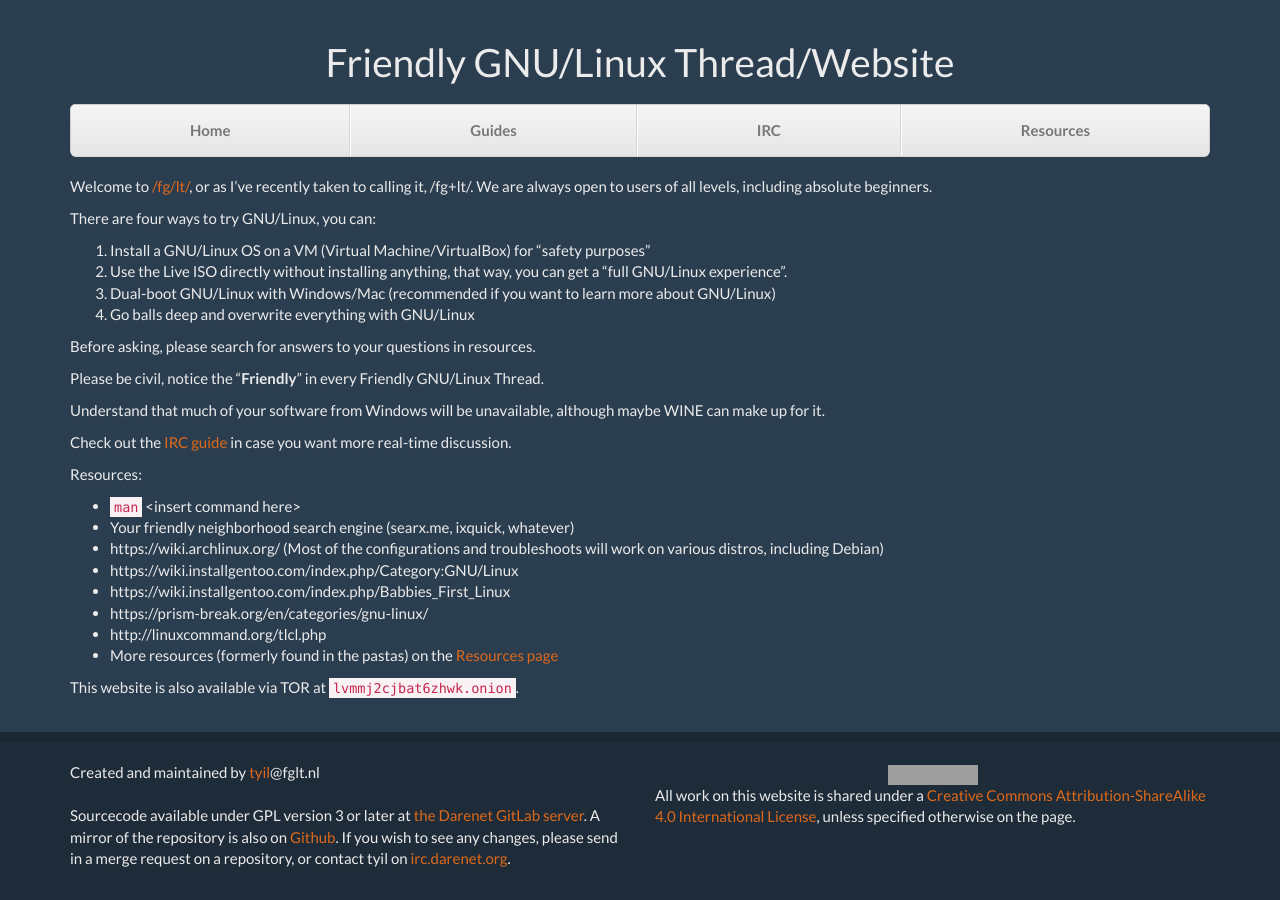
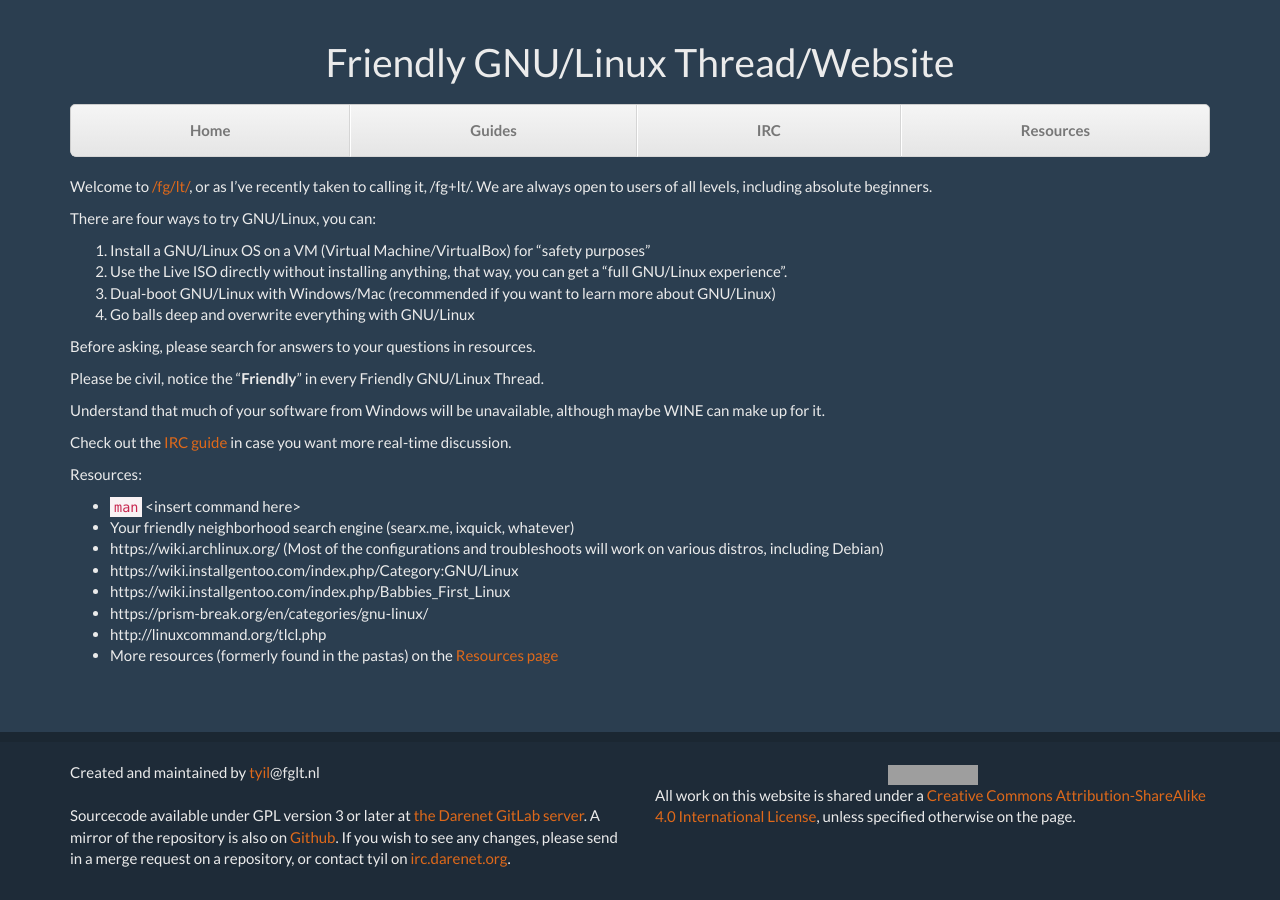
Before and after one commit to scriptkitties/fglt, a Jekyll site: the page built from index.md, in a window 1280 px wide. Built offline with Jekyll 4.4.1, drawn with Linux system fonts in a browser that asks for light colours; Markdown is read by kramdown in place of the engine named in the settings; grey boxes are pictures that could not be loaded.

Commit message:
Remove .onion reference
People use TOR to stay anonymous. The current site's design loads 3rd
party resources from Google (the fonts). As such, it would be harmful to
recommend using TOR, as it would give the user a false sense of privacy.

```diff
--- a/index.md
+++ b/index.md
@@ -38,5 +38,3 @@ Resources:
 - http://linuxcommand.org/tlcl.php
 - More resources (formerly found in the pastas) on the [Resources page]({{
   "resources.html" | prepend: site.baseurl }})
-
-This website is also available via TOR at `lvmmj2cjbat6zhwk.onion`.
```
